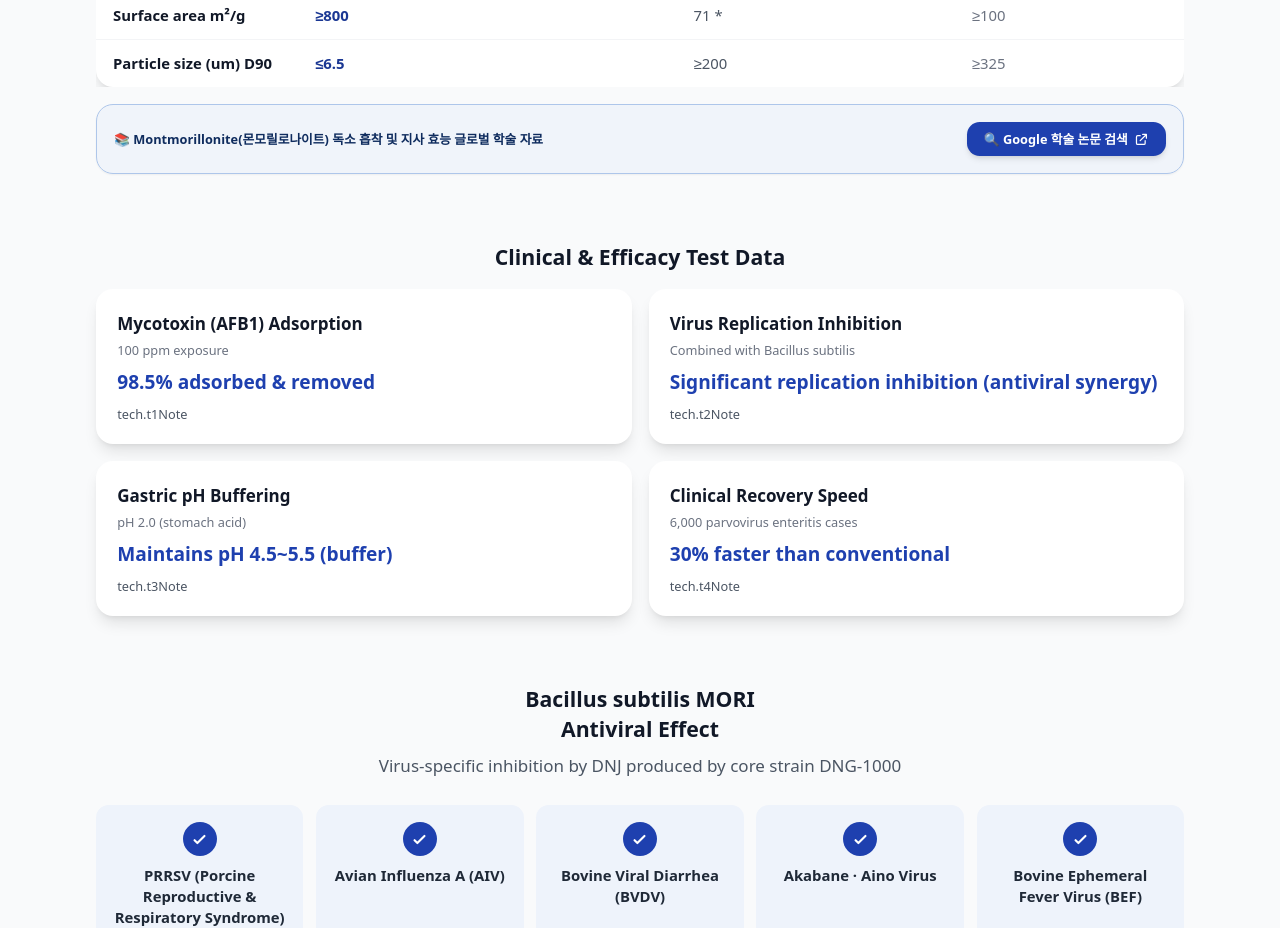
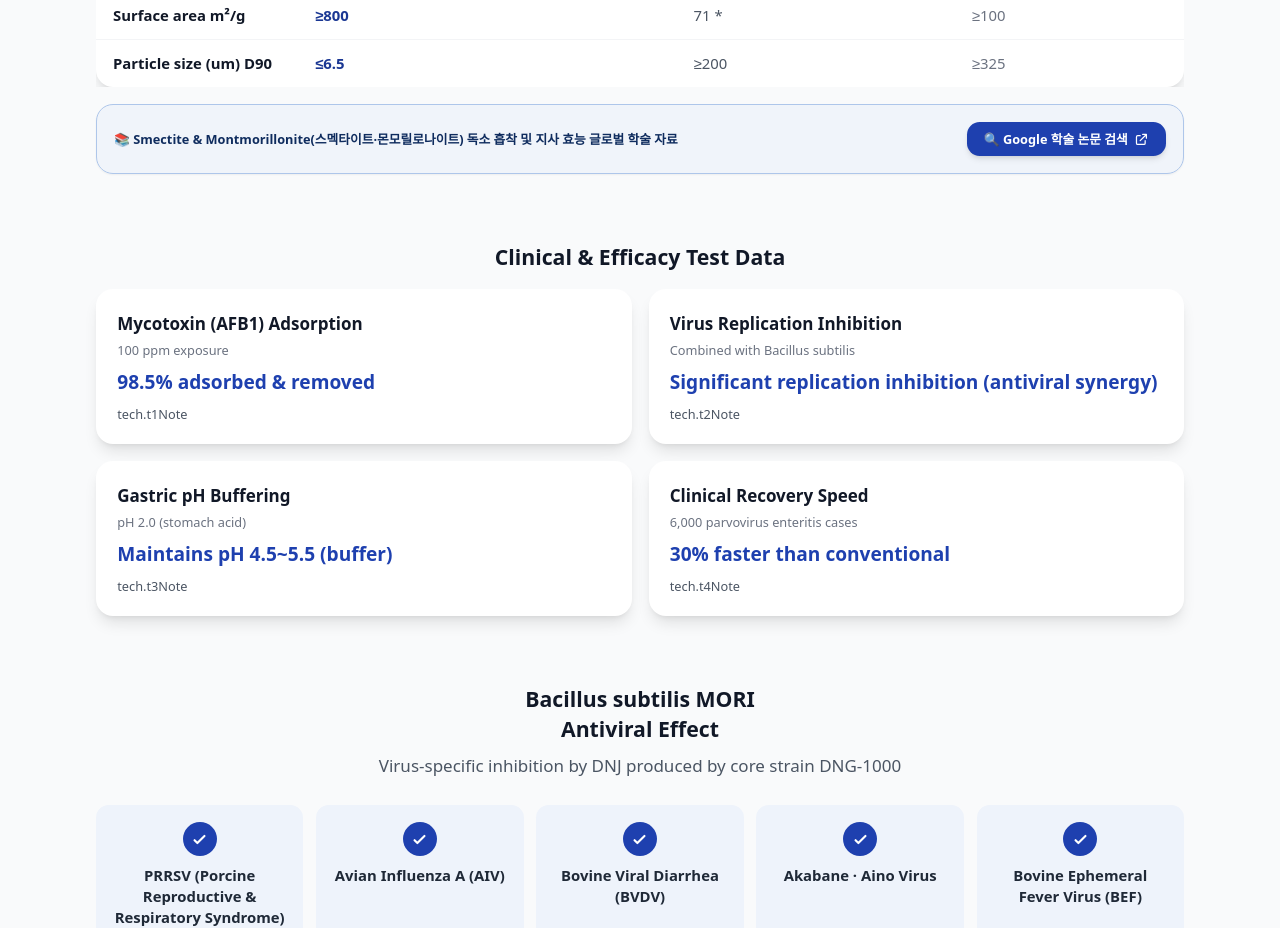
Before and after one commit to hongsoonil02-maker/parvogel, a React (Vite) app: page / in a window 1280 px wide. Shown: the part 4940-5868 px from the top of the page. Built offline with nearby package versions, Linux system fonts and the light colour scheme; a web font is replaced by a local one.

Commit message:
Update search title and query to Smectite and Montmorillonite

```diff
--- a/src/App.jsx
+++ b/src/App.jsx
@@ -711,9 +711,9 @@ const ParvogelLanding = () => {
                             )
                         })()}
                         <div className="mt-4 p-4 rounded-2xl bg-primary-50/80 border border-primary-200 text-center flex flex-col sm:flex-row items-center justify-between gap-3 max-w-5xl mx-auto shadow-sm">
-                            <span className="text-xs text-primary-900 font-semibold">📚 Montmorillonite(몬모릴로나이트) 독소 흡착 및 지사 효능 글로벌 학술 자료</span>
+                            <span className="text-xs text-primary-900 font-semibold">📚 Smectite & Montmorillonite(스멕타이트·몬모릴로나이트) 독소 흡착 및 지사 효능 글로벌 학술 자료</span>
                             <a
-                                href="https://www.google.com/search?q=montmorillonite+toxin+adsorption"
+                                href="https://www.google.com/search?q=smectite+and+montmorillonite+adsorption"
                                 target="_blank"
                                 rel="noopener noreferrer"
                                 className="inline-flex items-center justify-center gap-1.5 shrink-0 bg-primary-600 hover:bg-primary-700 text-white text-xs font-bold px-4 py-2 rounded-xl transition-all shadow-md hover:shadow-lg hover:-translate-y-0.5"
```
Also changed, not shown: 1 other file (tests, documents, lock files or other folders).
